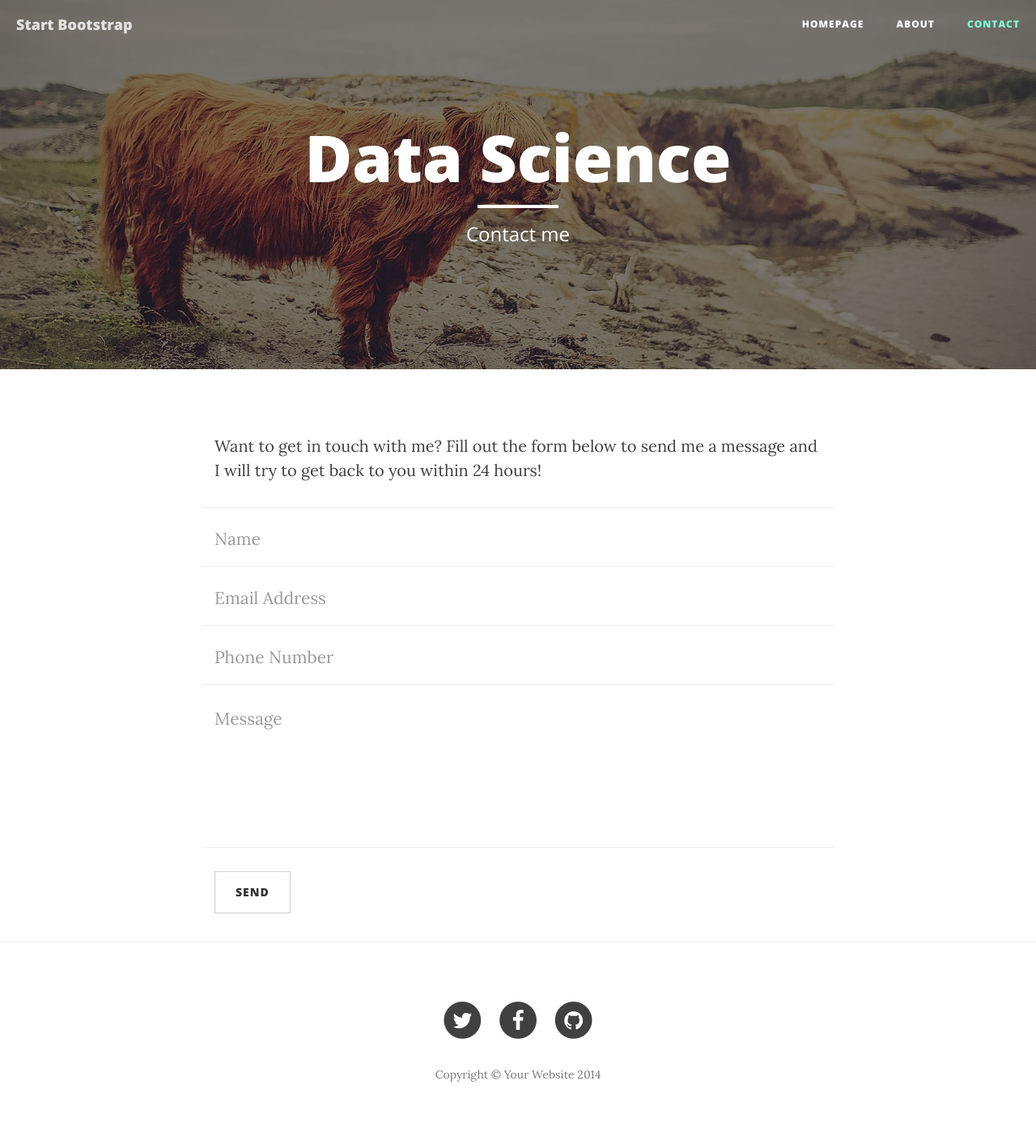
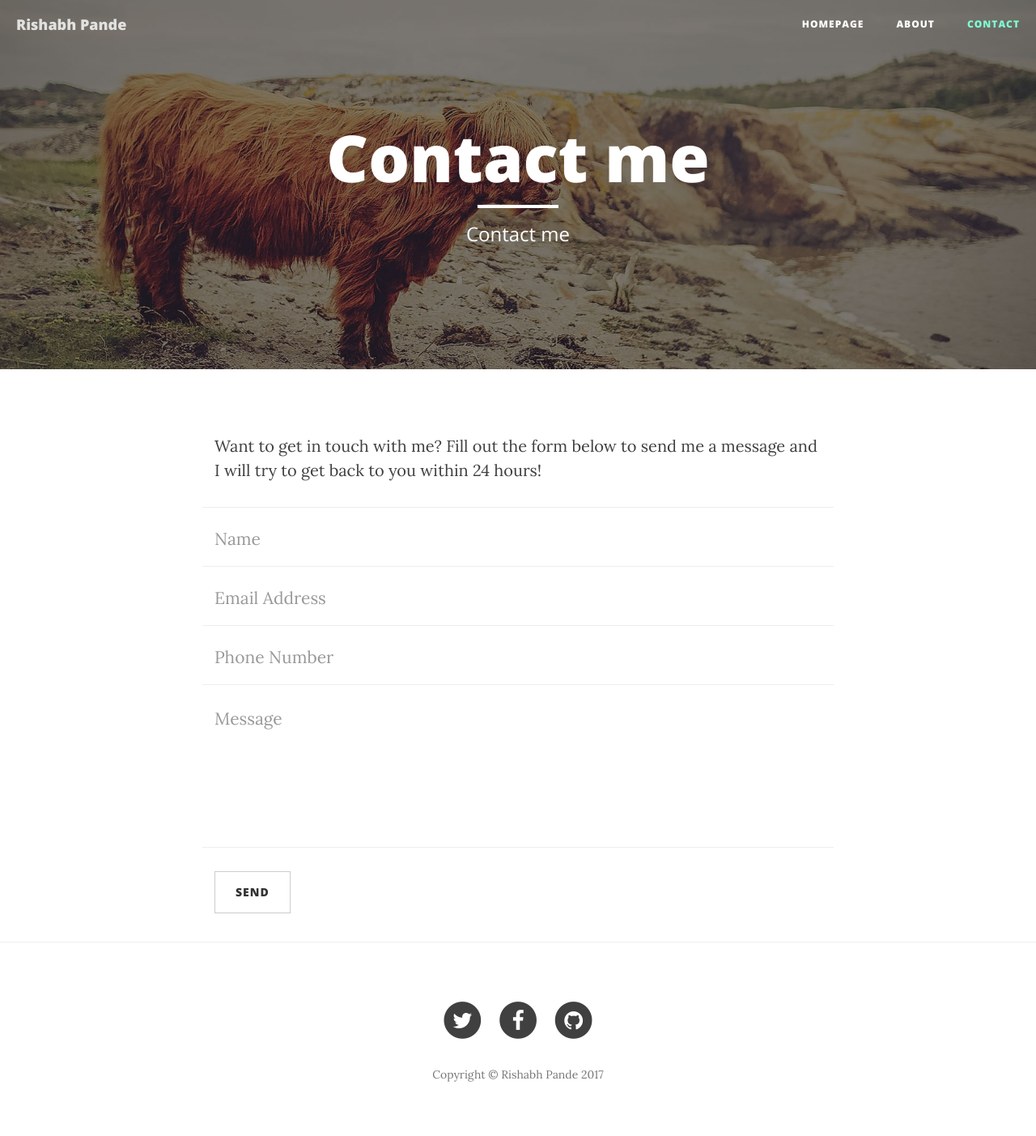
Before and after one commit to RishabhPande/RishabhPandeBlog, a Jekyll site: the page built from contact.html, in a window 1280 px wide. Shown: the whole page at 81% size. Built offline with Jekyll 4.4.1, drawn with Linux system fonts in a browser that asks for light colours; nearby versions of some CDN libraries.

Commit message:
Updated header.html

```diff
--- a/_includes/footer.html
+++ b/_includes/footer.html
@@ -5,7 +5,7 @@
                 <div class="col-lg-8 col-lg-offset-2 col-md-10 col-md-offset-1">
                     <ul class="list-inline text-center">
                         <li>
-                            <a href="#">
+                            <a href="https://twitter.com/RishabhPande">
                                 <span class="fa-stack fa-lg">
                                     <i class="fa fa-circle fa-stack-2x"></i>
                                     <i class="fa fa-twitter fa-stack-1x fa-inverse"></i>
@@ -21,7 +21,7 @@
                             </a>
                         </li>
                         <li>
-                            <a href="#">
+                            <a href="https://github.com/RishabhPande">
                                 <span class="fa-stack fa-lg">
                                     <i class="fa fa-circle fa-stack-2x"></i>
                                     <i class="fa fa-github fa-stack-1x fa-inverse"></i>
@@ -29,7 +29,7 @@
                             </a>
                         </li>
                     </ul>
-                    <p class="copyright text-muted">Copyright &copy; Your Website 2014</p>
+                    <p class="copyright text-muted">Copyright &copy; Rishabh Pande 2017</p>
                 </div>
             </div>
         </div>
--- a/_includes/header.html
+++ b/_includes/header.html
@@ -15,7 +15,7 @@
     <link href="{{ site.url }}/css/bootstrap.min.css" rel="stylesheet">
 
     <!-- Custom CSS -->
-    <link href="{{ site.url }}/css/clean-blog.css" rel="stylesheet">
+    <link href="{{ "/css/clean-blog.css" | prepend:site.baseurl }}" rel="stylesheet">
 
     <!-- Custom Fonts -->
     <link href="http://maxcdn.bootstrapcdn.com/font-awesome/4.1.0/css/font-awesome.min.css" rel="stylesheet" type="text/css">
--- a/_includes/nav.html
+++ b/_includes/nav.html
@@ -8,7 +8,7 @@
                     <span class="icon-bar"></span>
                     <span class="icon-bar"></span>
                 </button>
-                <a class="navbar-brand" href="index.html">Start Bootstrap</a>
+                <a class="navbar-brand" href="index.html">Rishabh Pande</a>
             </div>
 
             <!-- Collect the nav links, forms, and other content for toggling -->
--- a/contact.html
+++ b/contact.html
@@ -1,6 +1,6 @@
 ---
 layout: default
-title: "Data Science"
+title: "Contact me"
 navigationName: "Contact"
 description: Contact me
 group: "navigation"
```
Also changed, not shown: _posts/2016-02-02-Kernel.md (added, +15 -0 lines).
